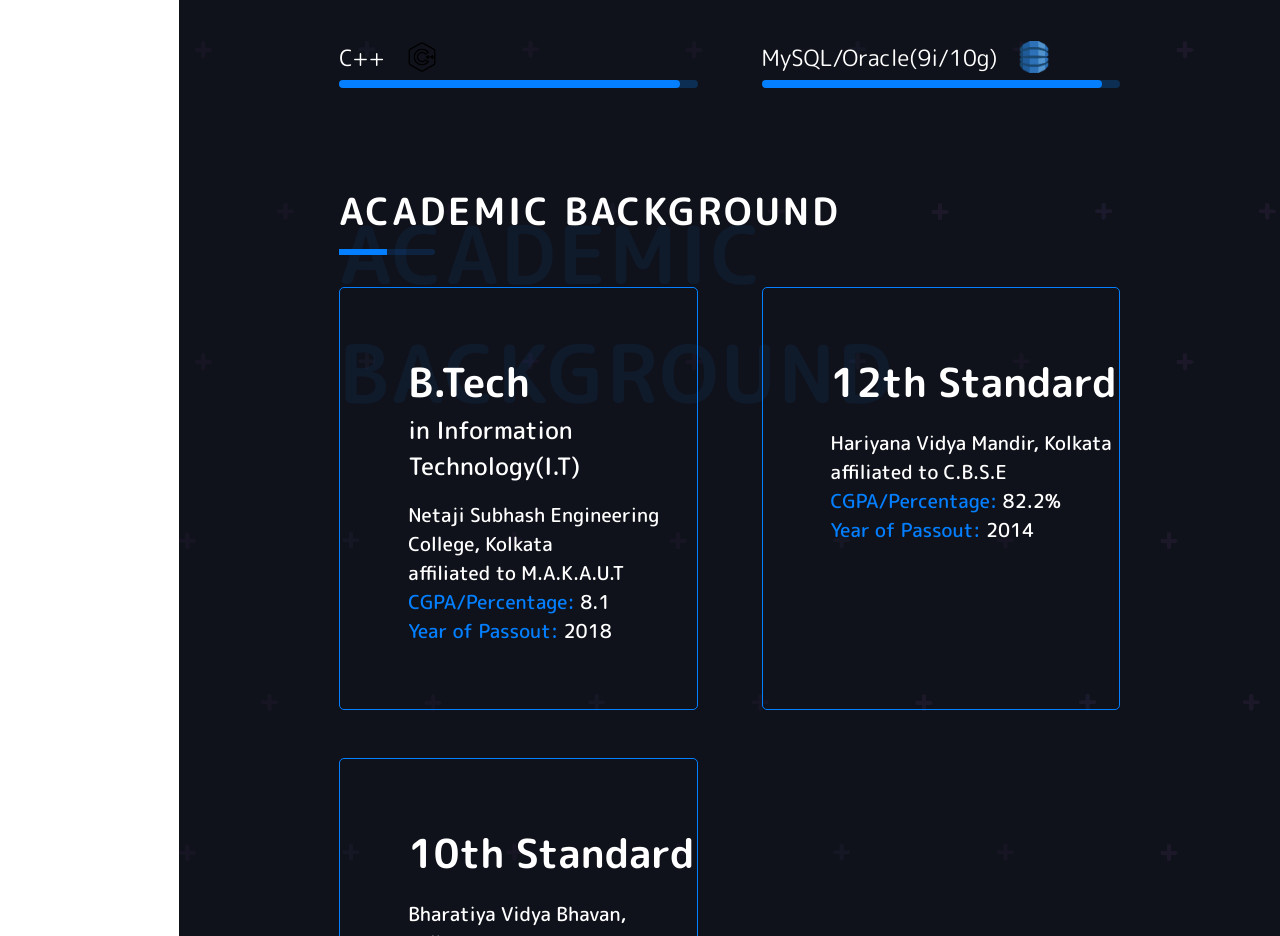
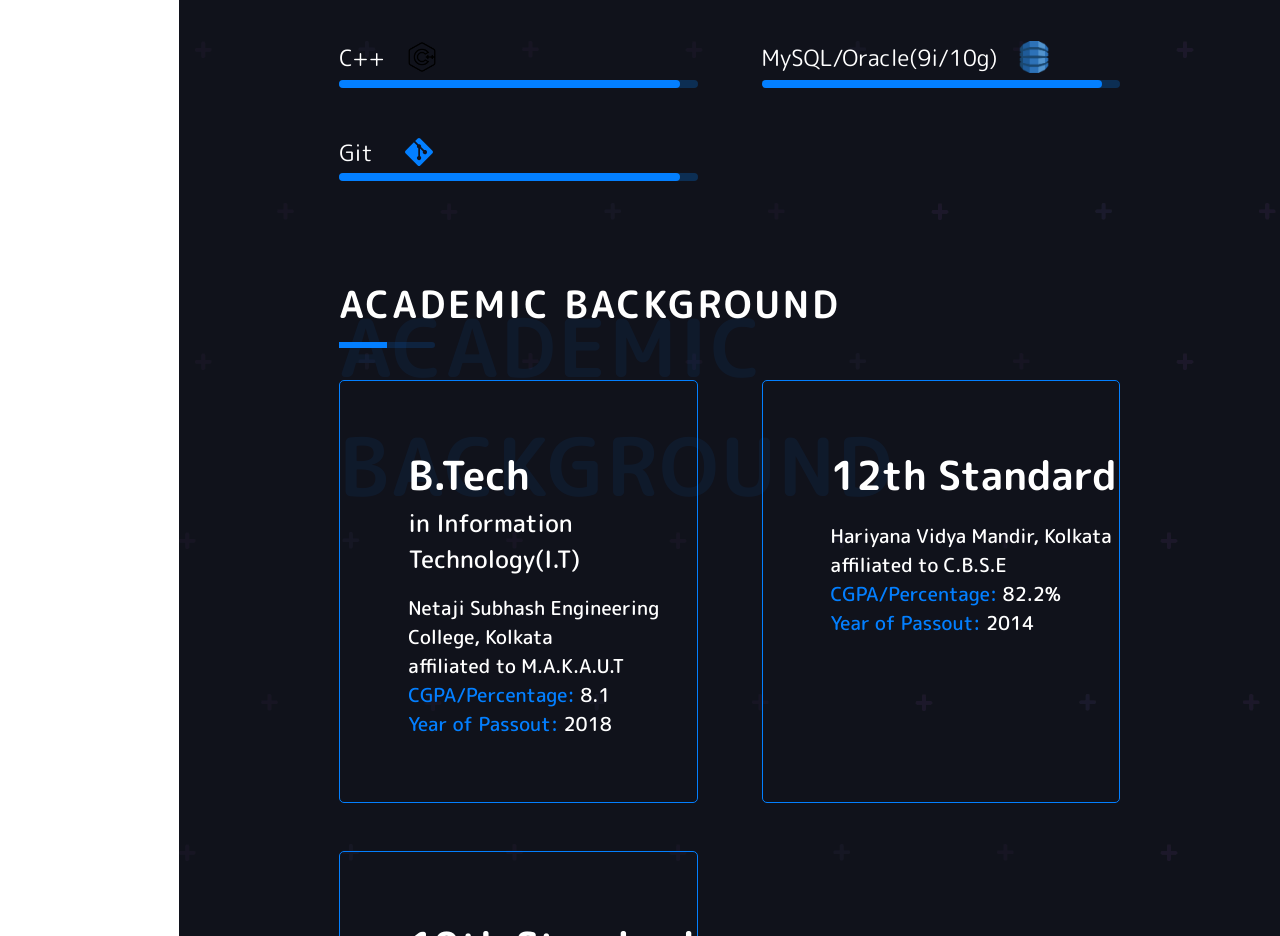
Before and after one commit to Sayan3sarkar/Dev_portfolio, a React (Create React App) app: page /about in a window 1280 px wide. Shown: the part 1720-2656 px from the top of the page. Built offline with nearby package versions, Linux system fonts and the light colour scheme.

Commit message:
update WorkEx and Skill

```diff
--- a/src/shared/skills.js
+++ b/src/shared/skills.js
@@ -1,4 +1,4 @@
-import { faAngular, faAws, faCss3, faHtml5, faJs, faNode, faPython, faReact } from "@fortawesome/free-brands-svg-icons";
+import { faAngular, faAws, faCss3, faGitAlt, faGithub, faHtml5, faJs, faNode, faPython, faReact } from "@fortawesome/free-brands-svg-icons";
 import { faDatabase, faFire, faPrescription } from "@fortawesome/free-solid-svg-icons";
 import cpp from '../img/skills_logo/cpp.png';
 import typescript from '../img/skills_logo/typescript.png';
@@ -18,5 +18,6 @@ export const skills = [
     { skill: 'MongoDB(with Mongoose)', width: '95%', fontAwesomeClass: faDatabase },
     { skill: 'DynamoDB', width: '80%', fontAwesomeClass: faAws },
     { skill: 'C++', width: '95%', imageUrl: cpp },
-    { skill: 'MySQL/Oracle(9i/10g)', width: '95%', imageUrl: dynamodb }
+    { skill: 'MySQL/Oracle(9i/10g)', width: '95%', imageUrl: dynamodb },
+    { skill: 'Git', width: '95%', fontAwesomeClass: faGitAlt }
 ];
--- a/src/shared/workEx.js
+++ b/src/shared/workEx.js
@@ -24,6 +24,7 @@ export const workEx = [
             "AWS Cognito User Pool",
             "AWS API Gateway",
             "AWS Parallel Cluster",
+            "AWS CodeCommit",
             "Ansible",
             "ELK Stack with MetricBeat"
         ],
```
